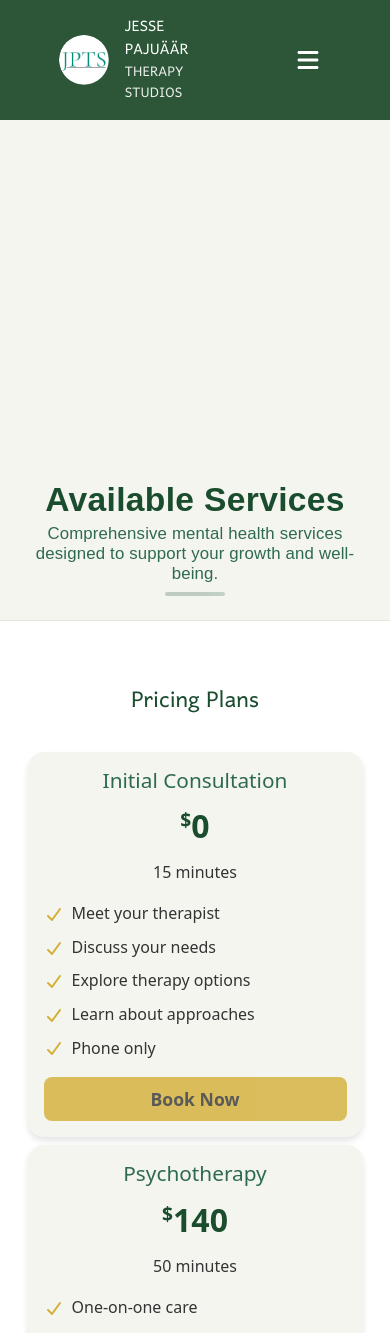
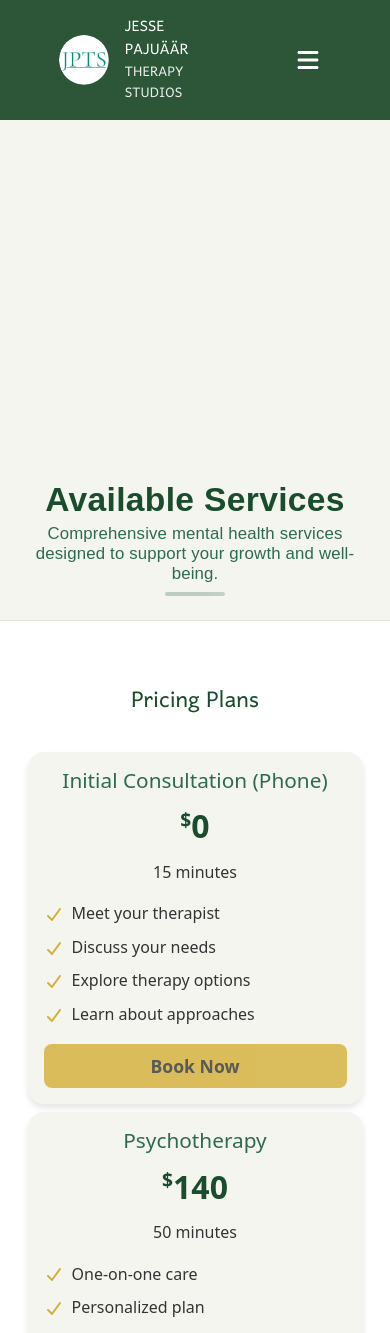
Before and after one commit to danispinxo/jesse-site, a Next.js app: page /services in a window 390 px wide. Shown: the top 1333 px of the page. Built offline with nearby package versions, Linux system fonts and the light colour scheme; a web font is replaced by a local one.

Commit message:
Pricing plans for tablet styling

```diff
--- a/src/app/services/page.jsx
+++ b/src/app/services/page.jsx
@@ -26,7 +26,12 @@ export default function Services() {
           <h2>Pricing Plans</h2>
           <div className="pricing-grid">
             {pricingPlans.map((plan, index) => (
-              <div className="pricing-card" key={index}>
+              <div
+                className={`pricing-card ${
+                  index === 0 ? "consultation-card" : ""
+                }`}
+                key={index}
+              >
                 <h3>
                   {plan.sectionId ? (
                     <a
@@ -241,7 +246,7 @@ const supervisionFeatures = [
 
 const pricingPlans = [
   {
-    title: "Initial Consultation",
+    title: "Initial Consultation (Phone)",
     price: "0",
     duration: "15 minutes",
     sectionId: null,
@@ -250,7 +255,6 @@ const pricingPlans = [
       "Discuss your needs",
       "Explore therapy options",
       "Learn about approaches",
-      "Phone only",
     ],
   },
   {
--- a/src/app/styles/services.scss
+++ b/src/app/styles/services.scss
@@ -189,18 +189,23 @@
       grid-template-columns: repeat(3, 1fr);
       gap: $spacing-md;
 
-      @media (max-width: 1200px) {
+      @media (min-width: $breakpoint-md) and (max-width: $breakpoint-xl) {
         grid-template-columns: repeat(2, 1fr);
+
+        .consultation-card {
+          grid-column: 1 / -1;
+        }
       }
 
-      @media (max-width: 900px) {
+      @media (max-width: $breakpoint-md) {
         grid-template-columns: 1fr;
         max-width: 500px;
         margin: 0 auto;
-      }
+        gap: $spacing-sm;
 
-      @media (max-width: $breakpoint-md) {
-        gap: $spacing-sm;
+        .consultation-card {
+          grid-column: 1;
+        }
       }
 
       .pricing-card {
@@ -328,6 +333,20 @@
           }
         }
 
+        &.consultation-card {
+          @media (min-width: $breakpoint-md) and (max-width: $breakpoint-xl) {
+            .features {
+              display: grid;
+              grid-template-columns: repeat(2, 1fr);
+              gap: 0 $spacing-md;
+
+              li {
+                margin-bottom: $spacing-sm;
+              }
+            }
+          }
+        }
+
         .cta-button {
           @media (max-width: $breakpoint-md) {
             width: 100%;
```
